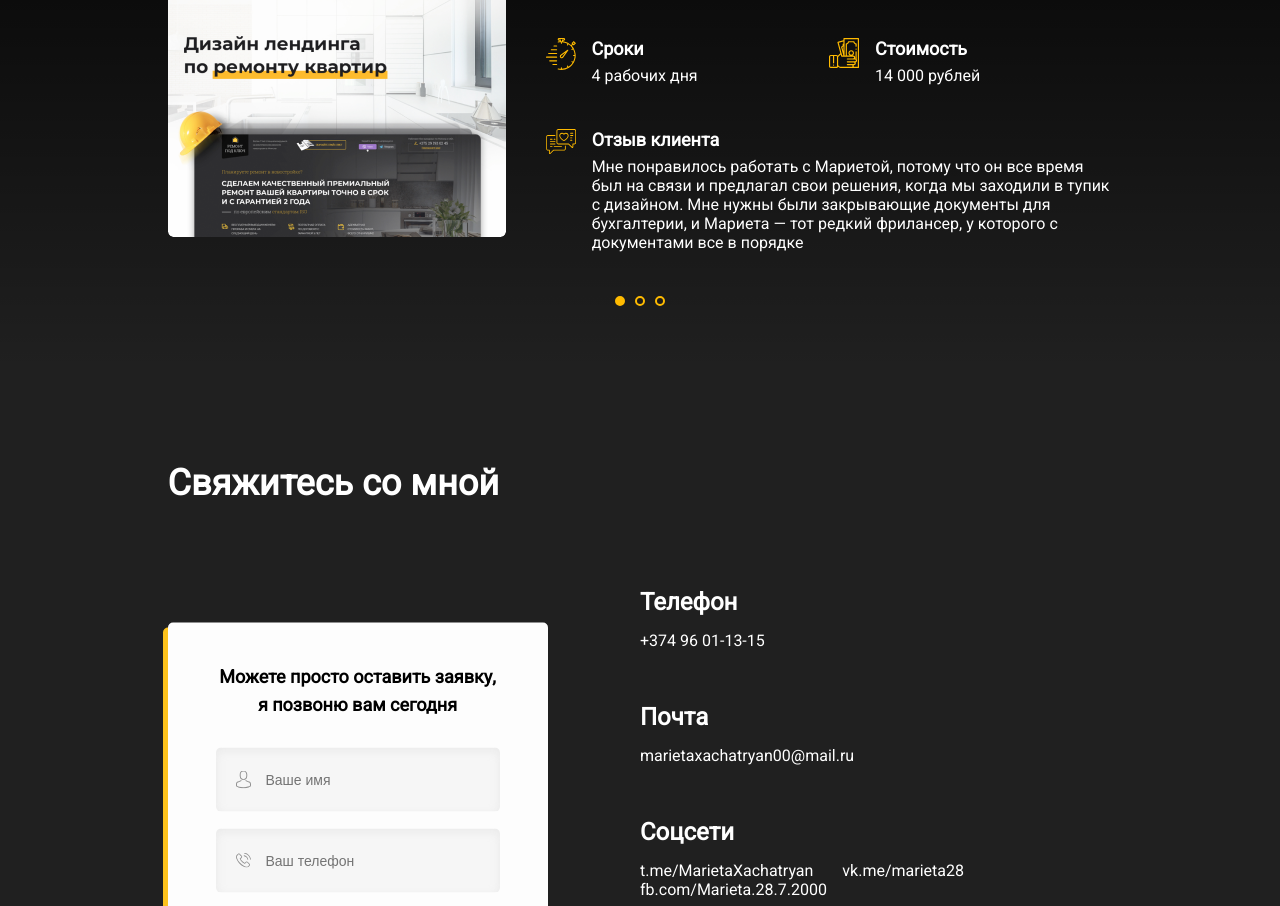
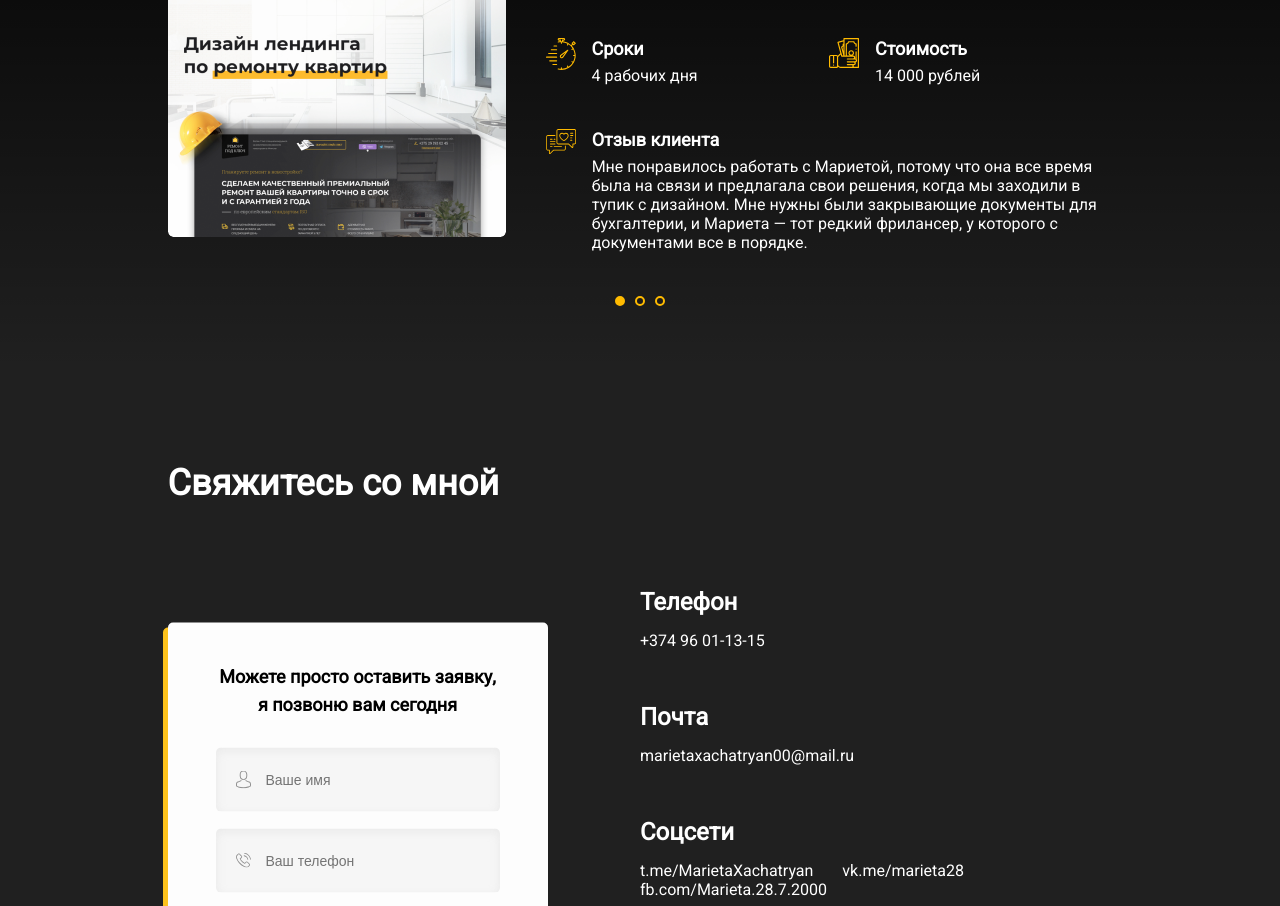
Before and after one commit to Marieta28/Portfolio, a plain HTML site: page index.html in a window 1280 px wide. Shown: the part 1756-2662 px from the top of the page. Drawn offline with nearby package versions, Linux system fonts and the light colour scheme.

Commit message:
Add files via upload

```diff
--- a/index.html
+++ b/index.html
@@ -330,11 +330,11 @@
                     <div class="projects-description">
                       <h4 class="projects-subtitle">Отзыв клиента</h4>
                       <p class="projects-paragraph">
-                        Мне понравилось работать с Мариетой, потому что он все
-                        время был на связи и предлагал свои решения, когда мы
+                        Мне понравилось работать с Мариетой, потому что она все
+                        время была на связи и предлагала свои решения, когда мы
                         заходили в тупик с дизайном. Мне нужны были закрывающие
                         документы для бухгалтерии, и Мариета — тот редкий
-                        фрилансер, у которого с документами все в порядке
+                        фрилансер, у которого с документами все в порядке.
                       </p>
                     </div>
                   </div>
@@ -369,11 +369,11 @@
                     <div class="projects-description">
                       <h4 class="projects-subtitle">Отзыв клиента</h4>
                       <p class="projects-paragraph">
-                        Мне понравилось работать с Мариетой, потому что он все
-                        время был на связи и предлагал свои решения, когда мы
+                        Мне понравилось работать с Мариетой, потому что она все
+                        время была на связи и предлагала свои решения, когда мы
                         заходили в тупик с дизайном. Мне нужны были закрывающие
                         документы для бухгалтерии, и Мариета — тот редкий
-                        фрилансер, у которого с документами все в порядке
+                        фрилансер, у которого с документами все в порядке.
                       </p>
                     </div>
                   </div>
@@ -411,11 +411,11 @@
                     <div class="projects-description">
                       <h4 class="projects-subtitle">Отзыв клиента</h4>
                       <p class="projects-paragraph">
-                        Мне понравилось работать с Мариетой, потому что он все
-                        время был на связи и предлагал свои решения, когда мы
+                        Мне понравилось работать с Мариетой, потому что она все
+                        время была на связи и предлагала свои решения, когда мы
                         заходили в тупик с дизайном. Мне нужны были закрывающие
                         документы для бухгалтерии, и Мариета — тот редкий
-                        фрилансер, у которого с документами все в порядке
+                        фрилансер, у которого с документами все в порядке.
                       </p>
                     </div>
                   </div>
```
